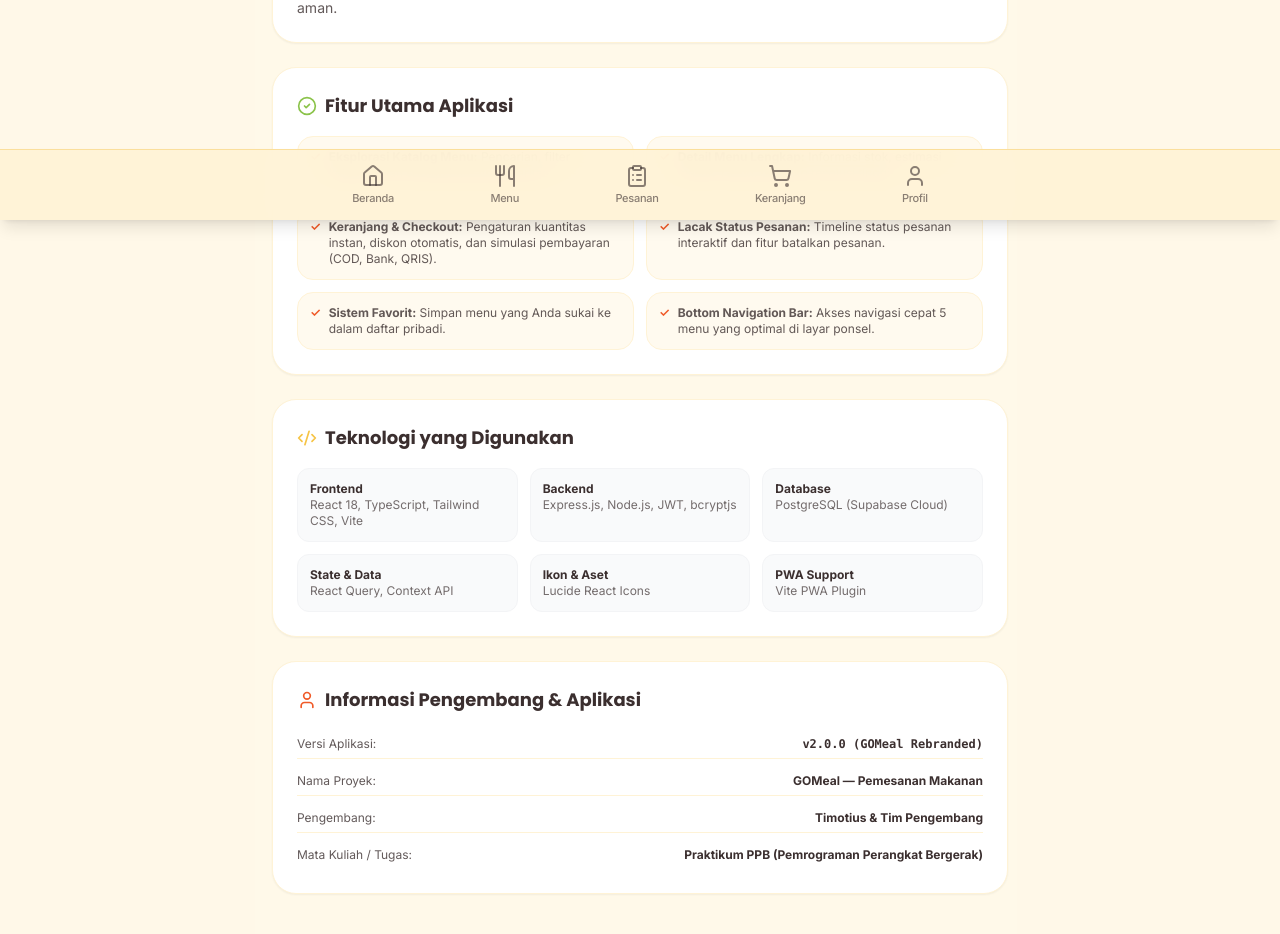
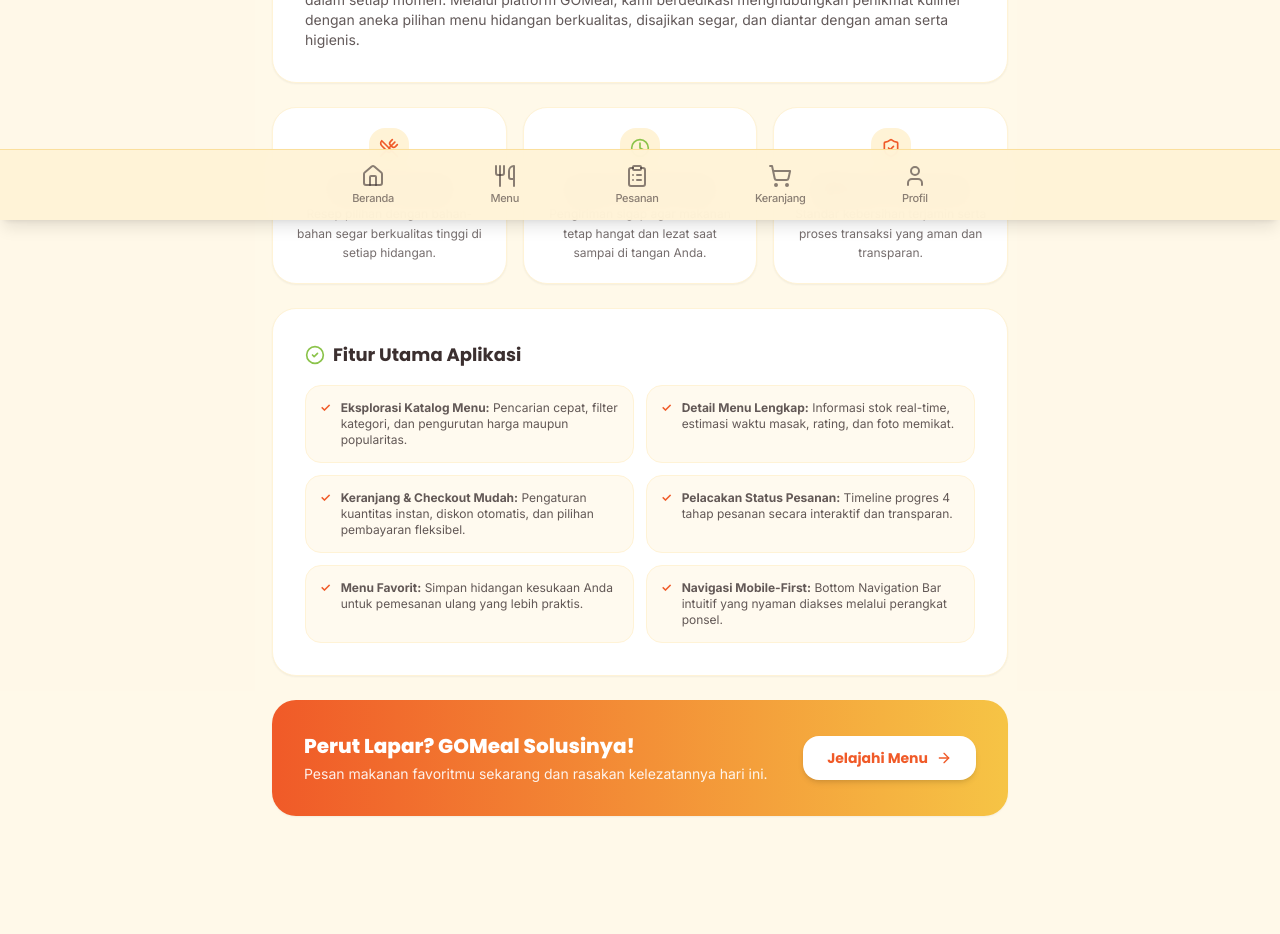
Before and after one commit to FrostyJesse/GOMEAL_TA-PPB, a React (Vite) app: page /about in a window 1280 px wide. Shown: the part 580-1514 px from the top of the page. Built offline with nearby package versions, Linux system fonts and the light colour scheme.

Commit message:
style(about): remove technical and developer tables and refine page layout

```diff
--- a/client/pages/About.tsx
+++ b/client/pages/About.tsx
@@ -1,10 +1,10 @@
 import { Link } from "react-router-dom";
-import { ArrowLeft, Sparkles, Code2, CheckCircle2, User, Layers, ShieldCheck } from "lucide-react";
+import { ArrowLeft, Sparkles, CheckCircle2, Clock, ShieldCheck, ArrowRight, UtensilsCrossed } from "lucide-react";
 import Header from "@/components/Header";
 
 export default function About() {
   return (
-    <div className="min-h-screen bg-[#FFF3D6]/30 pb-20">
+    <div className="min-h-screen bg-[#FFF3D6]/30 pb-24">
       <Header />
 
       <main className="max-w-3xl mx-auto px-4 py-6 space-y-6">
@@ -18,123 +18,112 @@ export default function About() {
         </Link>
 
         {/* Hero Section */}
-        <div className="bg-gradient-to-br from-[#F6C445] via-[#F6C445]/90 to-[#F05A28] rounded-3xl p-8 text-center text-[#3B2F2F] shadow-sm space-y-3">
+        <div className="bg-gradient-to-br from-[#F6C445] via-[#F6C445]/90 to-[#F05A28] rounded-3xl p-8 sm:p-10 text-center text-[#3B2F2F] shadow-sm space-y-3">
           <div className="w-16 h-16 rounded-2xl bg-white/95 shadow-md flex items-center justify-center mx-auto text-[#F05A28] font-heading font-extrabold text-2xl">
             GO
           </div>
-          <h1 className="font-heading font-extrabold text-3xl">GOMeal</h1>
-          <p className="font-heading font-extrabold text-base text-white tracking-wide">
+          <h1 className="font-heading font-extrabold text-3xl sm:text-4xl text-[#3B2F2F]">GOMeal</h1>
+          <p className="font-heading font-extrabold text-base sm:text-lg text-white tracking-wide">
             "Good Food, Good Mood!"
           </p>
           <p className="text-xs sm:text-sm text-[#3B2F2F]/85 max-w-lg mx-auto leading-relaxed pt-2">
-            GOMeal adalah aplikasi pemesanan makanan modern yang dirancang untuk memberikan pengalaman memesan hidangan favorit secara praktis, nyaman, dan menyenangkan.
+            GOMeal adalah aplikasi pemesanan makanan modern yang dirancang untuk memberikan pengalaman memesan hidangan favorit secara praktis, nyaman, dan menyenangkan langsung dari genggaman Anda.
           </p>
         </div>
 
-        {/* Tujuan Pengembangan */}
-        <div className="bg-white rounded-3xl border border-[#FFF3D6] p-6 shadow-sm space-y-3">
+        {/* Cerita & Komitmen Kami */}
+        <div className="bg-white rounded-3xl border border-[#FFF3D6] p-6 sm:p-8 shadow-sm space-y-3">
           <div className="flex items-center gap-2 text-[#F05A28]">
             <Sparkles className="w-5 h-5" />
-            <h2 className="font-heading font-bold text-lg text-[#3B2F2F]">Tujuan Pengembangan</h2>
+            <h2 className="font-heading font-bold text-lg text-[#3B2F2F]">Tentang GOMeal</h2>
           </div>
           <p className="text-xs sm:text-sm text-[#3B2F2F]/80 leading-relaxed">
-            Aplikasi GOMeal dikembangkan sebagai solusi digital pemesanan makanan berbasis mobile-first yang menghubungkan penikmat kuliner dengan menu-menu berkualitas. Fokus utama kami adalah menghadirkan antarmuka pengguna yang bersih, responsif, dan alur transaksi yang transparan serta aman.
+            Kami percaya bahwa makanan lezat memiliki kekuatan untuk membangkitkan suasana hati terbaik dalam setiap momen. Melalui platform GOMeal, kami berdedikasi menghubungkan penikmat kuliner dengan aneka pilihan menu hidangan berkualitas, disajikan segar, dan diantar dengan aman serta higienis.
           </p>
         </div>
 
+        {/* 3 Pilar Komitmen Layanan */}
+        <div className="grid grid-cols-1 sm:grid-cols-3 gap-4">
+          <div className="bg-white rounded-3xl border border-[#FFF3D6] p-5 shadow-sm text-center space-y-2">
+            <div className="w-10 h-10 rounded-2xl bg-[#FFF3D6] text-[#F05A28] flex items-center justify-center mx-auto">
+              <UtensilsCrossed className="w-5 h-5" />
+            </div>
+            <h3 className="font-heading font-bold text-sm text-[#3B2F2F]">Cita Rasa Terbaik</h3>
+            <p className="text-xs text-[#3B2F2F]/70 leading-relaxed">
+              Resep pilihan dengan bahan-bahan segar berkualitas tinggi di setiap hidangan.
+            </p>
+          </div>
+
+          <div className="bg-white rounded-3xl border border-[#FFF3D6] p-5 shadow-sm text-center space-y-2">
+            <div className="w-10 h-10 rounded-2xl bg-[#FFF3D6] text-[#8BC34A] flex items-center justify-center mx-auto">
+              <Clock className="w-5 h-5" />
+            </div>
+            <h3 className="font-heading font-bold text-sm text-[#3B2F2F]">Cepat & Tepat Waktu</h3>
+            <p className="text-xs text-[#3B2F2F]/70 leading-relaxed">
+              Pengiriman sigap agar makanan tetap hangat dan lezat saat sampai di tangan Anda.
+            </p>
+          </div>
+
+          <div className="bg-white rounded-3xl border border-[#FFF3D6] p-5 shadow-sm text-center space-y-2">
+            <div className="w-10 h-10 rounded-2xl bg-[#FFF3D6] text-[#F05A28] flex items-center justify-center mx-auto">
+              <ShieldCheck className="w-5 h-5" />
+            </div>
+            <h3 className="font-heading font-bold text-sm text-[#3B2F2F]">Higienis & Terpercaya</h3>
+            <p className="text-xs text-[#3B2F2F]/70 leading-relaxed">
+              Standar kebersihan terjamin serta proses transaksi yang aman dan transparan.
+            </p>
+          </div>
+        </div>
+
         {/* Fitur Utama */}
-        <div className="bg-white rounded-3xl border border-[#FFF3D6] p-6 shadow-sm space-y-4">
+        <div className="bg-white rounded-3xl border border-[#FFF3D6] p-6 sm:p-8 shadow-sm space-y-4">
           <div className="flex items-center gap-2 text-[#8BC34A]">
             <CheckCircle2 className="w-5 h-5" />
             <h2 className="font-heading font-bold text-lg text-[#3B2F2F]">Fitur Utama Aplikasi</h2>
           </div>
           <div className="grid grid-cols-1 sm:grid-cols-2 gap-3 text-xs text-[#3B2F2F]/80">
-            <div className="p-3 rounded-2xl bg-[#FFF3D6]/40 border border-[#FFF3D6] flex items-start gap-2">
+            <div className="p-3.5 rounded-2xl bg-[#FFF3D6]/40 border border-[#FFF3D6] flex items-start gap-2.5">
               <span className="text-[#F05A28] font-bold">✓</span>
-              <span><strong>Eksplorasi Katalog Menu:</strong> Pencarian, filter kategori, dan sorting harga/popularitas.</span>
+              <span><strong>Eksplorasi Katalog Menu:</strong> Pencarian cepat, filter kategori, dan pengurutan harga maupun popularitas.</span>
             </div>
-            <div className="p-3 rounded-2xl bg-[#FFF3D6]/40 border border-[#FFF3D6] flex items-start gap-2">
+            <div className="p-3.5 rounded-2xl bg-[#FFF3D6]/40 border border-[#FFF3D6] flex items-start gap-2.5">
               <span className="text-[#F05A28] font-bold">✓</span>
-              <span><strong>Detail Menu Lengkap:</strong> Informasi stok, estimasi masak, rating, dan foto resolusi tinggi.</span>
+              <span><strong>Detail Menu Lengkap:</strong> Informasi stok real-time, estimasi waktu masak, rating, dan foto memikat.</span>
             </div>
-            <div className="p-3 rounded-2xl bg-[#FFF3D6]/40 border border-[#FFF3D6] flex items-start gap-2">
+            <div className="p-3.5 rounded-2xl bg-[#FFF3D6]/40 border border-[#FFF3D6] flex items-start gap-2.5">
               <span className="text-[#F05A28] font-bold">✓</span>
-              <span><strong>Keranjang & Checkout:</strong> Pengaturan kuantitas instan, diskon otomatis, dan simulasi pembayaran (COD, Bank, QRIS).</span>
+              <span><strong>Keranjang & Checkout Mudah:</strong> Pengaturan kuantitas instan, diskon otomatis, dan pilihan pembayaran fleksibel.</span>
             </div>
-            <div className="p-3 rounded-2xl bg-[#FFF3D6]/40 border border-[#FFF3D6] flex items-start gap-2">
+            <div className="p-3.5 rounded-2xl bg-[#FFF3D6]/40 border border-[#FFF3D6] flex items-start gap-2.5">
               <span className="text-[#F05A28] font-bold">✓</span>
-              <span><strong>Lacak Status Pesanan:</strong> Timeline status pesanan interaktif dan fitur batalkan pesanan.</span>
+              <span><strong>Pelacakan Status Pesanan:</strong> Timeline progres 4 tahap pesanan secara interaktif dan transparan.</span>
             </div>
-            <div className="p-3 rounded-2xl bg-[#FFF3D6]/40 border border-[#FFF3D6] flex items-start gap-2">
+            <div className="p-3.5 rounded-2xl bg-[#FFF3D6]/40 border border-[#FFF3D6] flex items-start gap-2.5">
               <span className="text-[#F05A28] font-bold">✓</span>
-              <span><strong>Sistem Favorit:</strong> Simpan menu yang Anda sukai ke dalam daftar pribadi.</span>
+              <span><strong>Menu Favorit:</strong> Simpan hidangan kesukaan Anda untuk pemesanan ulang yang lebih praktis.</span>
             </div>
-            <div className="p-3 rounded-2xl bg-[#FFF3D6]/40 border border-[#FFF3D6] flex items-start gap-2">
+            <div className="p-3.5 rounded-2xl bg-[#FFF3D6]/40 border border-[#FFF3D6] flex items-start gap-2.5">
               <span className="text-[#F05A28] font-bold">✓</span>
-              <span><strong>Bottom Navigation Bar:</strong> Akses navigasi cepat 5 menu yang optimal di layar ponsel.</span>
+              <span><strong>Navigasi Mobile-First:</strong> Bottom Navigation Bar intuitif yang nyaman diakses melalui perangkat ponsel.</span>
             </div>
           </div>
         </div>
 
-        {/* Teknologi yang Digunakan */}
-        <div className="bg-white rounded-3xl border border-[#FFF3D6] p-6 shadow-sm space-y-4">
-          <div className="flex items-center gap-2 text-[#3B2F2F]">
-            <Code2 className="w-5 h-5 text-[#F6C445]" />
-            <h2 className="font-heading font-bold text-lg text-[#3B2F2F]">Teknologi yang Digunakan</h2>
+        {/* CTA Banner Section */}
+        <div className="bg-gradient-to-r from-[#F05A28] to-[#F6C445] rounded-3xl p-6 sm:p-8 text-white shadow-sm flex flex-col sm:flex-row items-center justify-between gap-4">
+          <div className="space-y-1 text-center sm:text-left">
+            <h3 className="font-heading font-extrabold text-xl text-white">Perut Lapar? GOMeal Solusinya!</h3>
+            <p className="text-xs sm:text-sm text-white/90">
+              Pesan makanan favoritmu sekarang dan rasakan kelezatannya hari ini.
+            </p>
           </div>
-          <div className="grid grid-cols-2 sm:grid-cols-3 gap-3 text-xs">
-            <div className="p-3 rounded-xl bg-gray-50 border border-gray-100">
-              <span className="font-bold text-[#3B2F2F] block">Frontend</span>
-              <span className="text-[#3B2F2F]/70">React 18, TypeScript, Tailwind CSS, Vite</span>
-            </div>
-            <div className="p-3 rounded-xl bg-gray-50 border border-gray-100">
-              <span className="font-bold text-[#3B2F2F] block">Backend</span>
-              <span className="text-[#3B2F2F]/70">Express.js, Node.js, JWT, bcryptjs</span>
-            </div>
-            <div className="p-3 rounded-xl bg-gray-50 border border-gray-100">
-              <span className="font-bold text-[#3B2F2F] block">Database</span>
-              <span className="text-[#3B2F2F]/70">PostgreSQL (Supabase Cloud)</span>
-            </div>
-            <div className="p-3 rounded-xl bg-gray-50 border border-gray-100">
-              <span className="font-bold text-[#3B2F2F] block">State & Data</span>
-              <span className="text-[#3B2F2F]/70">React Query, Context API</span>
-            </div>
-            <div className="p-3 rounded-xl bg-gray-50 border border-gray-100">
-              <span className="font-bold text-[#3B2F2F] block">Ikon & Aset</span>
-              <span className="text-[#3B2F2F]/70">Lucide React Icons</span>
-            </div>
-            <div className="p-3 rounded-xl bg-gray-50 border border-gray-100">
-              <span className="font-bold text-[#3B2F2F] block">PWA Support</span>
-              <span className="text-[#3B2F2F]/70">Vite PWA Plugin</span>
-            </div>
-          </div>
-        </div>
-
-        {/* Informasi Versi & Pengembang */}
-        <div className="bg-white rounded-3xl border border-[#FFF3D6] p-6 shadow-sm space-y-4">
-          <div className="flex items-center gap-2 text-[#3B2F2F]">
-            <User className="w-5 h-5 text-[#F05A28]" />
-            <h2 className="font-heading font-bold text-lg text-[#3B2F2F]">Informasi Pengembang & Aplikasi</h2>
-          </div>
-
-          <div className="space-y-2 text-xs text-[#3B2F2F]/80">
-            <div className="flex justify-between py-1.5 border-b border-[#FFF3D6]">
-              <span>Versi Aplikasi:</span>
-              <span className="font-mono font-bold text-[#3B2F2F]">v2.0.0 (GOMeal Rebranded)</span>
-            </div>
-            <div className="flex justify-between py-1.5 border-b border-[#FFF3D6]">
-              <span>Nama Proyek:</span>
-              <span className="font-bold text-[#3B2F2F]">GOMeal — Pemesanan Makanan</span>
-            </div>
-            <div className="flex justify-between py-1.5 border-b border-[#FFF3D6]">
-              <span>Pengembang:</span>
-              <span className="font-bold text-[#3B2F2F]">Timotius & Tim Pengembang</span>
-            </div>
-            <div className="flex justify-between py-1.5">
-              <span>Mata Kuliah / Tugas:</span>
-              <span className="font-bold text-[#3B2F2F]">Praktikum PPB (Pemrograman Perangkat Bergerak)</span>
-            </div>
-          </div>
+          <Link
+            to="/menu"
+            className="inline-flex items-center gap-2 px-6 py-3 bg-white text-[#F05A28] hover:bg-[#FFF3D6] font-heading font-bold text-xs sm:text-sm rounded-2xl shadow-md hover:scale-105 active:scale-95 transition-all whitespace-nowrap"
+          >
+            <span>Jelajahi Menu</span>
+            <ArrowRight className="w-4 h-4" />
+          </Link>
         </div>
       </main>
     </div>
```
